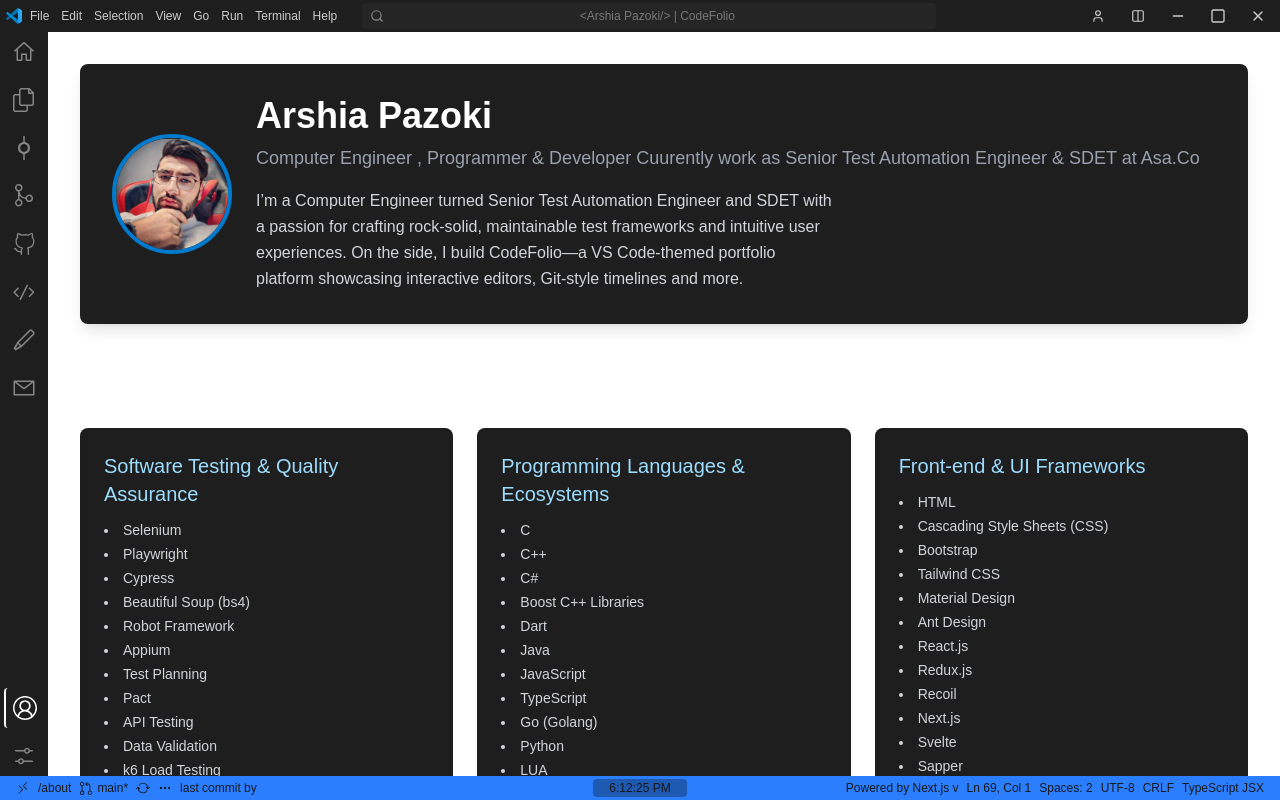
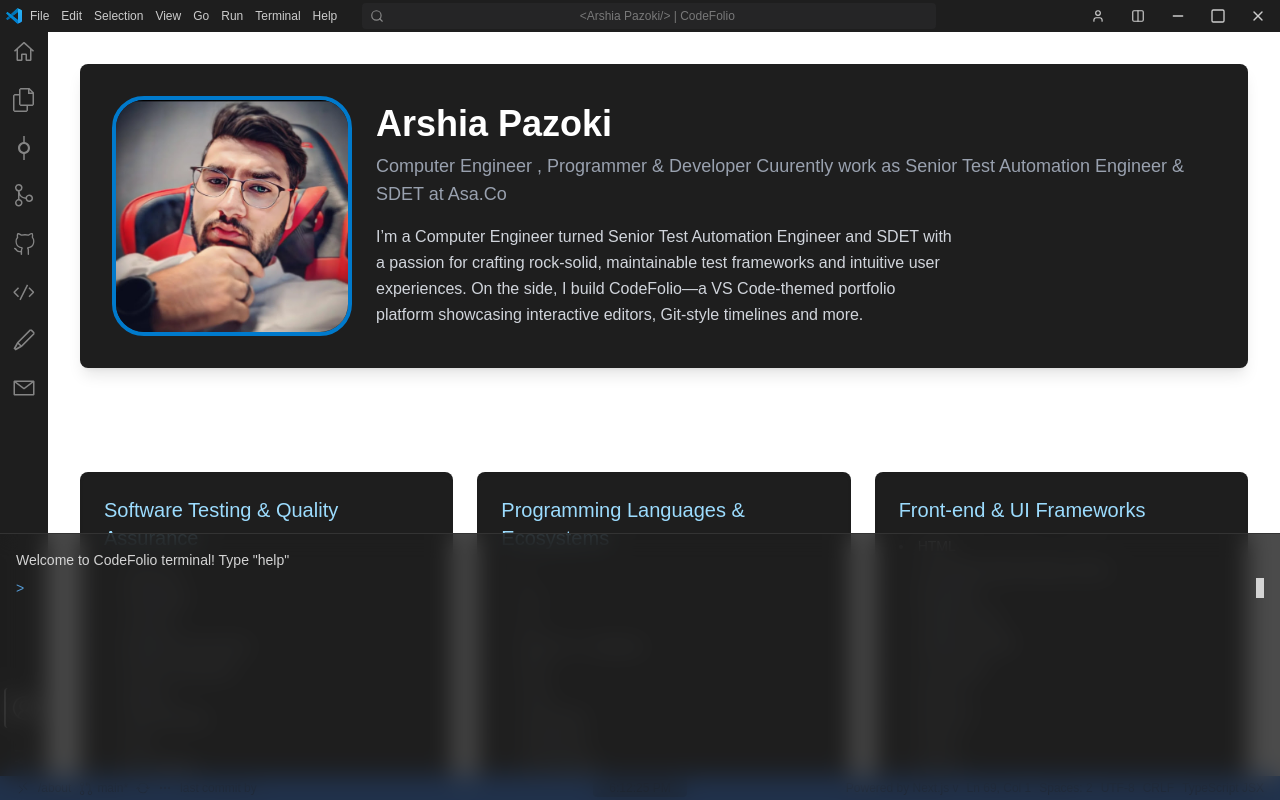
Before and after one commit to ArshiaPazoki/codefolio, a Next.js app: page /about in a window 1280 px wide. Built offline with nearby package versions, Linux system fonts and the light colour scheme; no server answers.

Commit message:
fix: bug fix

```diff
--- a/src/app/about/page.tsx
+++ b/src/app/about/page.tsx
@@ -13,9 +13,9 @@
         <Image
           src="/images/AP.jpg"             // <-- swap in your actual image
           alt="Arshia Pazoki"
-          width={120}
-          height={120}
-          className="rounded-full border-4 border-[#007acc]"
+          width={240}
+          height={240}
+          className="rounded-full sm:rounded-4xl border-4 border-[#007acc]"
         />
         <div className="flex-1">
           <h1 className="text-4xl font-bold text-white mb-2">
--- a/src/app/layout.tsx
+++ b/src/app/layout.tsx
@@ -24,7 +24,7 @@
   children: React.ReactNode
 }) {
   const [explorerOpen, setExplorerOpen] = useState(false)
-  const [termianlOpen] = useState(false)
+  const [termianlOpen, setTerminalOpen] = useState(true)
   return (
     <html lang="en">
       <body className="flex flex-col h-full antialiased">
--- a/src/widgets/Terminal/Terminal.tsx
+++ b/src/widgets/Terminal/Terminal.tsx
@@ -11,77 +11,127 @@
   initialOutput?: string[]
 }
 
-const BUILTIN_COMMANDS: Record<string, string> = {
-  help: 'Available commands: help, clear, echo [text]',
-}
+const BUILTIN_COMMANDS = ['help', 'clear', 'echo']
+
+const HELP_TEXT = `Available commands:
+• help
+• clear
+• echo [text]`
 
 const Terminal: FC<TerminalProps> = ({
   isOpen,
   prompt = '$',
-  initialOutput = [`Welcome to CodeFolio terminal! Type “help”.`],
+  initialOutput = ['Welcome to CodeFolio terminal! Type "help"'],
 }) => {
-  if (!isOpen) return null
+  // ————— All hooks up front —————
   const [history, setHistory] = useState<string[]>(initialOutput)
   const [input, setInput] = useState('')
-  const [cursorVisible, setCursorVisible] = useState(true)
-  const [historyIdx, setHistoryIdx] = useState<number | null>(null)
+  const [historyIndex, setHistoryIndex] = useState<number | null>(null)
   const containerRef = useRef<HTMLDivElement>(null)
   const inputRef = useRef<HTMLInputElement>(null)
 
-  // Blink cursor
+  // Blink cursor (you can style this in CSS if you like)
+  const [cursorOn, setCursorOn] = useState(true)
   useEffect(() => {
-    const id = setInterval(() => setCursorVisible(v => !v), 500)
-    return () => clearInterval(id)
+    const iv = setInterval(() => setCursorOn(v => !v), 500)
+    return () => clearInterval(iv)
   }, [])
 
-  // Always scroll to bottom when history changes
+  // Auto-focus whenever we open
   useEffect(() => {
-    containerRef.current?.scrollTo(0, containerRef.current.scrollHeight)
+    if (isOpen) inputRef.current?.focus()
+  }, [isOpen])
+
+  // Always scroll to bottom on new output
+  useEffect(() => {
+    if (containerRef.current) {
+      containerRef.current.scrollTop = containerRef.current.scrollHeight
+    }
   }, [history])
 
-  const runCommand = (cmd: string) => {
-    if (!cmd.trim()) return
+  // ————— early return —————
+  if (!isOpen) return null
+
+  // ————— command runner —————
+  const runCommand = (raw: string) => {
+    const cmd = raw.trim()
+    if (!cmd) return
+
     if (cmd === 'clear') {
       setHistory([])
       return
     }
-    const out =
-      BUILTIN_COMMANDS[cmd] ??
-      (cmd.startsWith('echo ')
-        ? cmd.slice(5)
-        : `Command not found: ${cmd}`)
-    setHistory(h => [...h, `${prompt} ${cmd}`, out])
+
+    if (cmd === 'help') {
+      setHistory(h => [...h, `${prompt} ${cmd}`, HELP_TEXT])
+      return
+    }
+
+    if (cmd.startsWith('echo ')) {
+      setHistory(h => [...h, `${prompt} ${cmd}`, cmd.slice(5)])
+      return
+    }
+
+    setHistory(h => [...h, `${prompt} ${cmd}`, `Unknown command: ${cmd}`])
   }
 
+  // ————— handle key input —————
   const handleKeyDown = (e: KeyboardEvent<HTMLInputElement>) => {
     if (e.key === 'Enter') {
+      e.preventDefault()
       runCommand(input)
-      setHistoryIdx(null)
       setInput('')
+      setHistoryIndex(null)
+      return
+    }
+
+    if (e.key === 'ArrowUp') {
       e.preventDefault()
-    } else if (e.key === 'ArrowUp') {
-      e.preventDefault()
-      setHistoryIdx(i => {
-        const next = i === null ? history.length - 1 : Math.max(0, i - 1)
-        setInput(history[next]?.replace(`${prompt} `, '') || '')
+      setHistoryIndex(idx => {
+        const next = idx === null ? history.length - 1 : Math.max(0, idx - 1)
+        const prevCmd = history[next]?.replace(`${prompt} `, '') ?? ''
+        setInput(prevCmd)
         return next
       })
-    } else if (e.key === 'ArrowDown') {
+      return
+    }
+
+    if (e.key === 'ArrowDown') {
       e.preventDefault()
-      setHistoryIdx(i => {
-        if (i === null) return null
-        const next = Math.min(history.length - 1, i + 1)
-        setInput(history[next]?.replace(`${prompt} `, '') || '')
+      setHistoryIndex(idx => {
+        if (idx === null) return null
+        const next = Math.min(history.length - 1, idx + 1)
+        const nextCmd = history[next]?.replace(`${prompt} `, '') ?? ''
+        setInput(nextCmd)
         return next
       })
+      return
+    }
+
+    if (e.key === 'Tab') {
+      e.preventDefault()
+      // simple Tab completion
+      const candidates = BUILTIN_COMMANDS.filter(c => c.startsWith(input))
+      if (candidates.length === 1) {
+        setInput(candidates[0] + ' ')
+      } else if (candidates.length > 1) {
+        setHistory(h => [...h, `${prompt} ${input}`, candidates.join('  ')])
+      }
     }
   }
 
   return (
     <div
-      className="bg-[#1e1e1e]/50 backdrop-blur-sm h-full text-[#d4d4d4] font-mono text-sm p-4 overflow-auto rounded-lg border border-[#333]"
       ref={containerRef}
       onClick={() => inputRef.current?.focus()}
+      className="
+        fixed bottom-0 left-0 right-0 h-1/3
+        bg-[#1e1e1e]/80 backdrop-blur-md
+        text-[#d4d4d4] font-mono text-sm
+        p-4 overflow-y-auto
+        border-t border-[#333]
+        z-50
+      "
     >
       {history.map((line, i) => (
         <div key={i} className="whitespace-pre-wrap">
@@ -89,7 +139,7 @@
         </div>
       ))}
 
-      <div className="flex items-center mt-1">
+      <div className="flex items-center mt-2">
         <span className="mr-2 text-[#569CD6]">{prompt}</span>
         <input
           ref={inputRef}
@@ -97,11 +147,11 @@
           value={input}
           onChange={e => setInput(e.target.value)}
           onKeyDown={handleKeyDown}
-          autoFocus
         />
-        {/* blinking block cursor */}
         <span
-          // className={`w-2 h-5 ml-1 bg-[#d4d4d4] ${cursorVisible ? 'visible' : 'invisible'}`}
+          className={`ml-1 w-2 h-5 bg-[#d4d4d4] ${
+            cursorOn ? 'visible' : 'invisible'
+          }`}
         />
       </div>
     </div>
```
